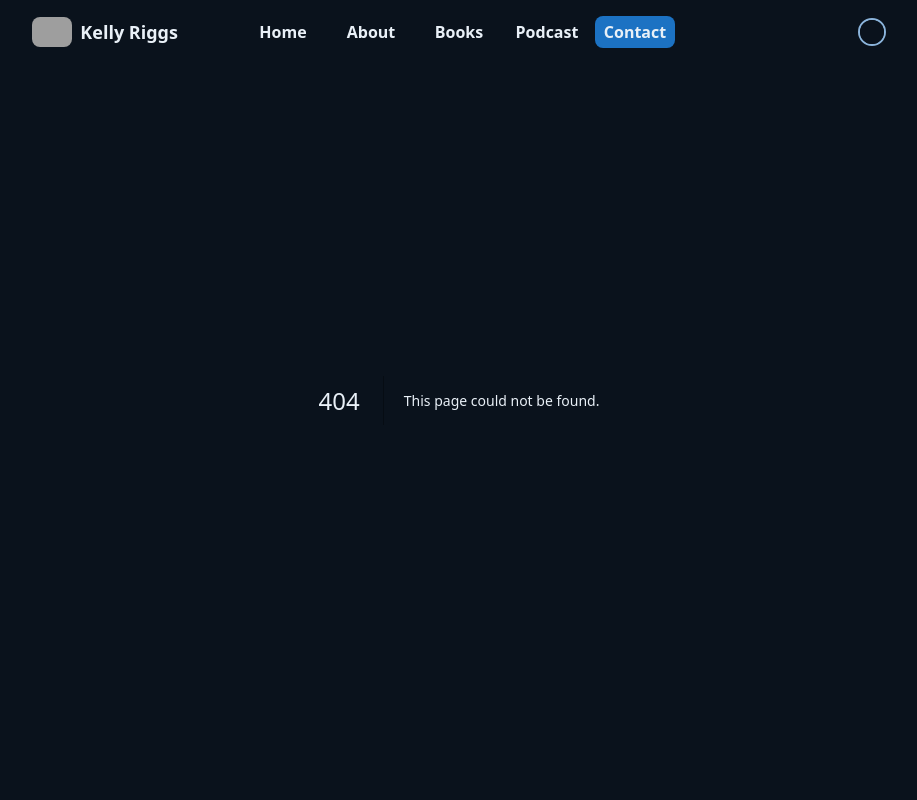
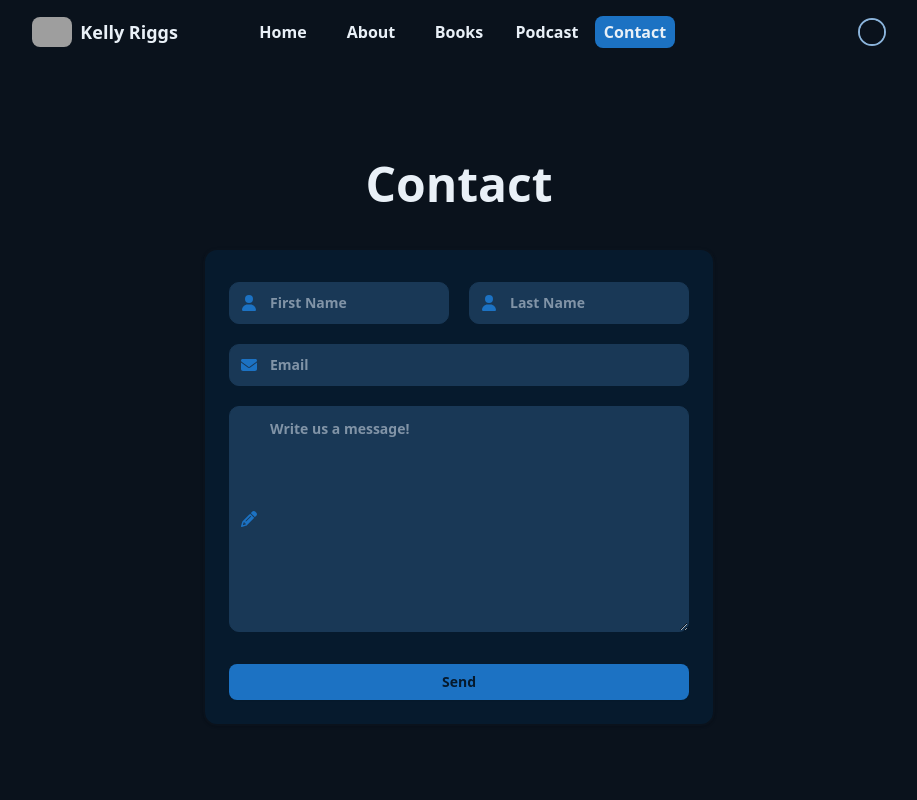
Before and after one commit to RevenantEverest/KellyRiggs, a Next.js app: page /contact in a window 1280 px wide. Before the commit this address had no page. Shown: the top 800 px of the page, without its empty margins (181-1098 px from the left). Built offline with nearby package versions, Linux system fonts and the light colour scheme; grey boxes are pictures that could not be loaded.

Commit message:
Create contact page with ContactContainer

```diff
--- /dev/null
+++ b/src/app/contact/page.tsx
@@ -0,0 +1,16 @@
+import { Layout } from '@/components/common';
+import { ContactContainer } from '@/containers';
+
+function Contact() {
+
+    return(
+        <Layout main transparent className="gap-50 mb-40 pt-40">
+            <div className="flex flex-col w-full items-center justify-center gap-10">
+                <h1 className="text-5xl font-bold font-beach">Contact</h1>
+                <ContactContainer />
+            </div>
+        </Layout>
+    );
+};
+
+export default Contact;
```
